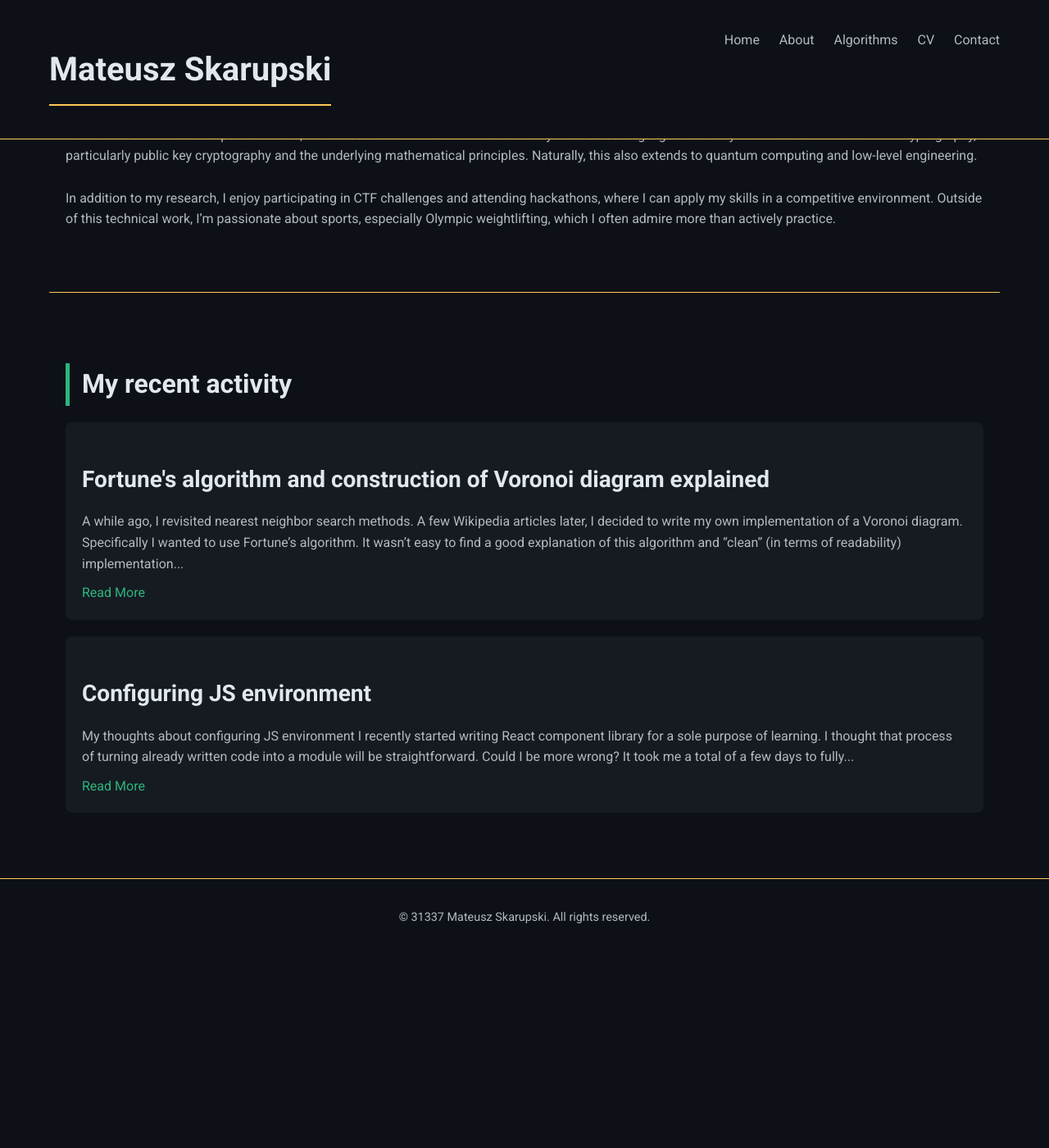
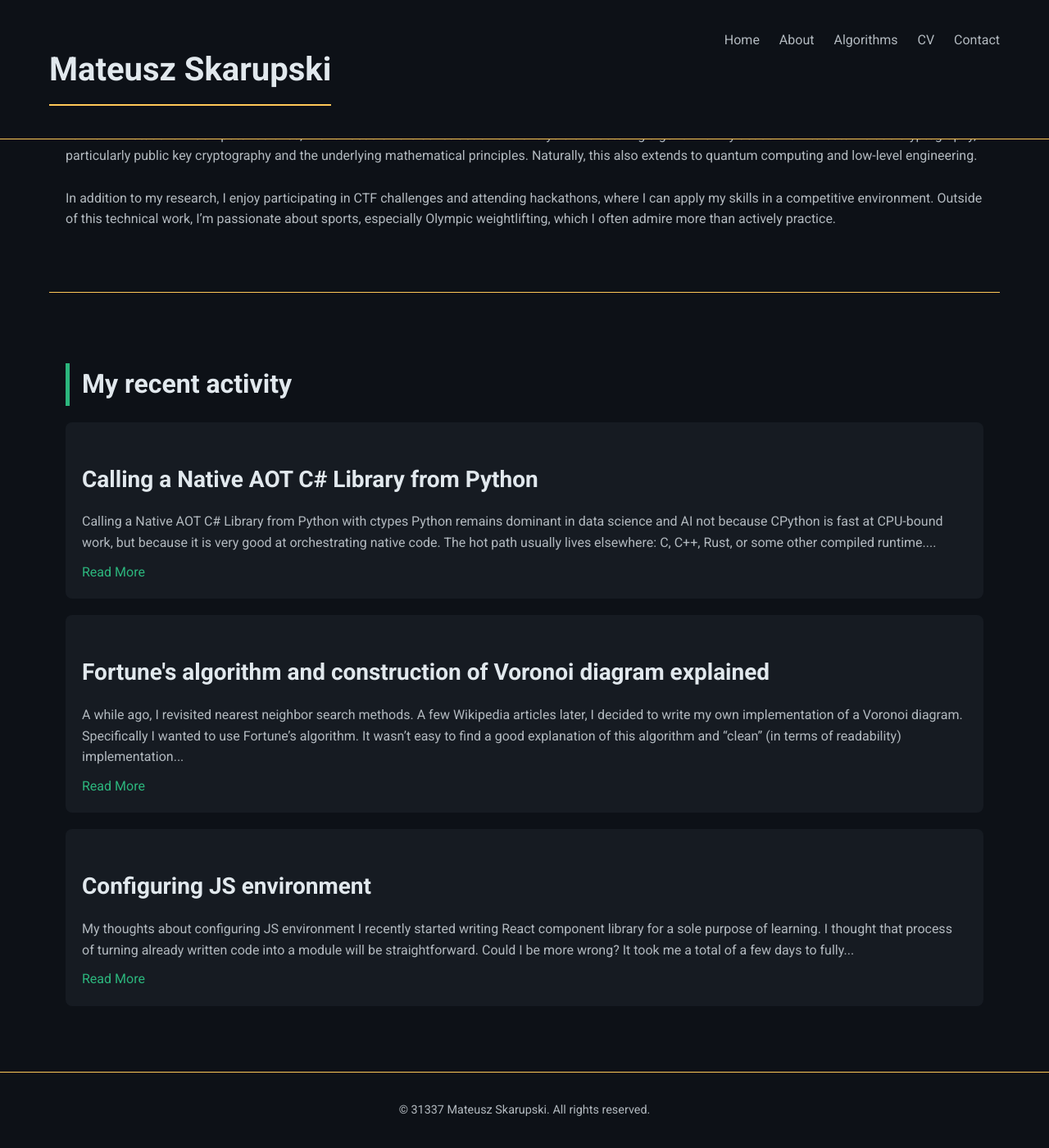
Before and after one commit to Skaipi/skaipi.github.io, a Jekyll site: the page built from index.html, in a window 1280 px wide and 1400 px high, scrolled down 603 px. Shown: the whole window at 82% size. Built offline with Jekyll 4.4.1, drawn with Linux system fonts in a browser that asks for light colours; before the commit the page ends 1767 px from its top, so only the background shows below that; part of the change alters nothing that is shown.

Commit message:
Add C# -> Python bindings tutorial post

````diff
--- /dev/null
+++ b/_posts/2026-06-19-Calling a Native AOT C# Library from Python.md
@@ -0,0 +1,349 @@
+---
+title: Calling a Native AOT C# Library from Python
+layout: markdown_post
+---
+# Calling a Native AOT C# Library from Python with ctypes
+Python remains dominant in data science and AI not because CPython is fast at CPU-bound work, but because it is very good at orchestrating native code. The hot path usually lives elsewhere: C, C++, Rust, or some other compiled runtime. Python stays in control, while the expensive work happens behind a narrow ABI boundary. Native Ahead of Time (AOT) compilation makes C# a credible option for that role as well: it can publish a self-contained shared library, and methods marked with `UnmanagedCallersOnly` plus a non-null `EntryPoint` are emitted as native exports. On the Python side, functions loaded through `ctypes.CDLL` use the C calling convention and release the GIL for the duration of the foreign call.
+
+This article shows how to expose a small C ABI from C# and call it from Python with `ctypes`. The examples target .NET 9, but the design applies more broadly to Native AOT shared libraries. This article deliberately avoids hosting .NET from Python. It uses Native AOT to publish a small C ABI around managed implementation code. Examples presented below are purely pedagogical and provided "as is", without warranty of any kind.
+## Why this approach works
+CPython knows nothing about managed objects, generics, garbage collection, or .NET exception metadata. It understands native symbols, calling conventions, and raw memory. That is the level where the integration has to happen. Native AOT allows us to bridge .NET world with python contract by compiling reachable Intermediate Language (IL) into native code and producing a shared library that CPython code can load directly.
+
+There is one immediate constraint: the exported surface must actually look like native code. `UnmanagedCallersOnly` (a attribute that we will use extensively here) methods must be `static`, must not be called from managed code, must use only blittable arguments (those which have straightforward conversion between managed and unmanaged form), and must not be generic or be contained in a generic type. That is why a C ABI for Python is usually built from primitive scalars, pointers, opaque handles, and explicit status codes.
+## Build configuration
+A Native AOT library is published for a specific runtime identifier, so build commands should include a RID such as `win-x64`, `linux-x64`, or `osx-arm64`. For this workflow, use a shared library, not a static library. Static libraries are not officially supported by `ctypes`, and unloading a Native AOT shared library with `dlclose` or `FreeLibrary` is not supported either.
+
+A minimal project file looks like this:
+```xml
+<Project Sdk="Microsoft.NET.Sdk">
+  <PropertyGroup>
+    <TargetFramework>net9.0</TargetFramework>
+    <PublishAot>true</PublishAot>
+    <NativeLib>Shared</NativeLib>
+    <AllowUnsafeBlocks>true</AllowUnsafeBlocks>
+    <InvariantGlobalization>true</InvariantGlobalization>
+    <SelfContained>true</SelfContained>
+  </PropertyGroup>
+</Project>
+```
+Example publish command:
+```
+dotnet publish -c Release -r win-x64
+```
+## The ABI contract
+Before writing any code, define the contract. A workable contract for Python looks like this:
+- exported functions use `cdecl`
+- no managed exception is ever allowed to cross the native boundary
+- object state is represented by opaque (void) pointers
+- variable-sized results are allocated by the C# library and freed by a matching exported free function
+- failures are reported by integer status codes, with error text retrievable through a separate API
+The explicit `cdecl` is deliberate. `ctypes.CDLL` expects the standard C calling convention. Although x64 and ARM64 make `cdecl` and `stdcall` effectively interchangeable, we keep the calling convention explicit. `UnmanagedCallersOnly` also uses the default platform calling convention if `CallConvs` is omitted, so writing `CallConvCdecl` makes the boundary definition concrete instead of implicit.
+
+## Error reporting across the boundary
+The first rule of exported entry points is simple: do not throw. If an exception escapes an unmanaged boundary, you no longer have a well-defined interop contract. Every export should therefore be an exception barrier that converts failures into status codes and stores error text somewhere retrievable.
+
+A single global error string is not good enough. It breaks immediately under concurrent calls. A better minimal design is thread-local error storage, which maps naturally to the way `ctypes.CDLL` releases the GIL and allows multiple Python threads to call into native code at once.
+
+The following example uses a thread-local last-error buffer. A nice improvement over this example may address getting an error from a thread other than the one that made the failing call.
+```c#
+using System.Runtime.CompilerServices;
+using System.Runtime.InteropServices;
+using System.Text;
+
+public static unsafe class NativeApi
+{
+    [ThreadStatic]
+    private static string? s_lastError;
+
+    private static void ClearError() => s_lastError = null;
+
+    private static void SetError(Exception ex) => s_lastError = ex.ToString();
+
+    [UnmanagedCallersOnly(EntryPoint = "get_last_error_size", CallConvs = new[] { typeof(CallConvCdecl) })]
+    public static int GetLastErrorSize()
+    {
+        try
+        {
+            string s = s_lastError ?? string.Empty;
+            return Encoding.UTF8.GetByteCount(s) + 1; // null terminator
+        }
+        catch
+        {
+            return 0;
+        }
+    }
+
+    [UnmanagedCallersOnly(EntryPoint = "get_last_error_utf8", CallConvs = new[] { typeof(CallConvCdecl) })]
+    public static void GetLastErrorUtf8(byte* buffer, int bufferLen)
+    {
+        try
+        {
+            if (buffer == null || bufferLen <= 0)
+                return;
+
+            string s = s_lastError ?? string.Empty;
+            byte[] utf8 = Encoding.UTF8.GetBytes(s);
+
+            int written = Math.Min(utf8.Length, bufferLen - 1);
+            for (int i = 0; i < written; i++)
+                buffer[i] = utf8[i];
+
+            buffer[written] = 0;
+        }
+        catch
+        {
+            // Never throw across the unmanaged boundary.
+        }
+    }
+}
+```
+
+On the Python side:
+```python
+import ctypes as ct
+
+lib = ct.CDLL(dll_path)
+
+lib.get_last_error_size.restype = ct.c_int
+lib.get_last_error_size.argtypes = []
+
+lib.get_last_error_utf8.restype = None
+lib.get_last_error_utf8.argtypes = [ct.c_void_p, ct.c_int]
+
+def _last_error() -> str:
+    n = lib.get_last_error_size()
+    if n <= 1:
+        return ""
+    buf = ct.create_string_buffer(n)
+    lib.get_last_error_utf8(buf, len(buf))
+    return buf.value.decode("utf-8")
+```
+## Opaque handles for managed objects
+Python must not receive raw pointers to managed objects. The runtime is free to move managed objects, and Python has no idea what their layout means anyway. The usual pattern is to allocate a `GCHandle`, convert it to an integer-sized opaque handle, which is fancy name for a void pointer, and pass that handle across the ABI. The native caller treats it as an opaque token and gives it back on later calls.
+
+The important part is that the handle itself is the boundary object. It is not a pointer to the managed object. That distinction is what makes a normal `GCHandle` appropriate here.
+```c#
+using System.Runtime.CompilerServices;
+using System.Runtime.InteropServices;
+
+public sealed class SomeObject
+{
+    public int[] DoWork()
+    {
+        // Real implementation omitted.
+        return new[] { 1, 2, 3, 4 };
+    }
+}
+
+public static unsafe class NativeApi
+{
+    private static nint MakeHandle(SomeObject obj) =>
+        GCHandle.ToIntPtr(GCHandle.Alloc(obj, GCHandleType.Normal));
+
+    private static SomeObject GetRequired(nint handle)
+    {
+        if (handle == 0)
+            throw new ArgumentException("Handle is null.", nameof(handle));
+
+        GCHandle gch = GCHandle.FromIntPtr(handle);
+
+        if (gch.Target is not SomeObject obj)
+            throw new InvalidOperationException("Invalid handle.");
+
+        return obj;
+    }
+
+    [UnmanagedCallersOnly(EntryPoint = "create", CallConvs = new[] { typeof(CallConvCdecl) })]
+    public static nint Create()
+    {
+        try
+        {
+            SomeObject obj = new();
+            ClearError();
+            return MakeHandle(obj);
+        }
+        catch (Exception ex)
+        {
+            SetError(ex);
+            return 0;
+        }
+    }
+
+    [UnmanagedCallersOnly(EntryPoint = "destroy", CallConvs = new[] { typeof(CallConvCdecl) })]
+    public static int Destroy(nint handle)
+    {
+        try
+        {
+            if (handle == 0)
+            {
+                ClearError();
+                return 0;
+            }
+
+            GCHandle gch = GCHandle.FromIntPtr(handle);
+            gch.Free();
+
+            ClearError();
+            return 0;
+        }
+        catch (Exception ex)
+        {
+            SetError(ex);
+            return -1;
+        }
+    }
+}
+```
+Python binding:
+```python
+lib.create.restype = ct.c_void_p
+lib.create.argtypes = []
+
+lib.destroy.restype = ct.c_int
+lib.destroy.argtypes = [ct.c_void_p]
+
+def _check(status: int) -> None:
+    if status != 0:
+        raise RuntimeError(_last_error() or "Native call failed")
+
+handle = lib.create()
+if not handle:
+    raise RuntimeError(_last_error() or "create() failed")
+```
+## Returning variable-sized results
+The first nontrivial ABI case is caller-visible allocation: Python needs both a pointer and a length, and the C# library must also provide the matching deallocator. We do not return a borrowed pointer into managed memory. Also we do not assume Python can free memory allocated by some unrelated runtime. We instead allocate unmanaged memory in the C# library, return the pointer and element count, and export a matching free function from the same library. It is crucial that memory should be released by the same library that allocated it.
+
+The implementation below does three things explicitly:
+ - validates output pointers
+ - zeroes outputs on failure
+ - frees partially allocated memory in the catch path
+
+Note that it still makes a room for double destroy and use after free. Additionally, `GCHandle.FromIntPtr(handle)` cannot validate that the handle is still valid or that it originated from its library.
+
+```c#
+using System.Runtime.CompilerServices;
+using System.Runtime.InteropServices;
+
+public static unsafe class NativeApi
+{
+    [UnmanagedCallersOnly(EntryPoint = "do_work", CallConvs = new[] { typeof(CallConvCdecl) })]
+    public static int DoWork(nint handle, int** outResults, int* outCount)
+    {
+        int* results = null;
+
+        try
+        {
+            if (outResults == null || outCount == null)
+                throw new ArgumentNullException("Output pointers must be non-null.");
+
+            *outResults = null;
+            *outCount = 0;
+
+            SomeObject obj = GetRequired(handle);
+            int[] managed = obj.DoWork();
+
+            int n = managed.Length;
+            if (n == 0)
+            {
+                ClearError();
+                return 0;
+            }
+
+            nuint bytes = checked((nuint)n * (nuint)sizeof(int));
+            results = (int*)Marshal.AllocHGlobal((nint)bytes);
+
+            for (int i = 0; i < n; i++)
+                results[i] = managed[i];
+
+            *outResults = results;
+            *outCount = n;
+
+            ClearError();
+            return 0;
+        }
+        catch (Exception ex)
+        {
+            if (results != null)
+                Marshal.FreeHGlobal((nint)results);
+
+            if (outResults != null)
+                *outResults = null;
+
+            if (outCount != null)
+                *outCount = 0;
+
+            SetError(ex);
+            return -1;
+        }
+    }
+
+    [UnmanagedCallersOnly(EntryPoint = "free_results", CallConvs = new[] { typeof(CallConvCdecl) })]
+    public static void FreeResults(void* resultsArray)
+    {
+        try
+        {
+            if (resultsArray != null)
+                Marshal.FreeHGlobal((nint)resultsArray);
+        }
+        catch
+        {
+            // Never throw across the unmanaged boundary.
+        }
+    }
+}
+```
+
+Python side:
+```python
+IntArrayPtr = ct.POINTER(ct.c_int)
+
+lib.do_work.restype = ct.c_int
+lib.do_work.argtypes = [
+    ct.c_void_p,                # handle
+    ct.POINTER(IntArrayPtr),    # outResults
+    ct.POINTER(ct.c_int),       # outCount
+]
+
+lib.free_results.restype = None
+lib.free_results.argtypes = [ct.c_void_p]
+
+def do_work(handle: int) -> list[int]:
+    results = IntArrayPtr()
+    count = ct.c_int()
+
+    _check(lib.do_work(handle, ct.byref(results), ct.byref(count)))
+
+    try:
+        if not results or count.value == 0:
+            return []
+
+        return [results[i] for i in range(count.value)]
+    finally:
+        if results:
+            lib.free_results(ct.cast(results, ct.c_void_p))
+```
+A complete use site now looks like this:
+```python
+try:
+    handle = lib.create()
+    if not handle:
+        raise RuntimeError(_last_error() or "create() failed")
+
+    values = do_work(handle)
+    print(values)
+finally:
+    if 'handle' in locals() and handle:
+        _check(lib.destroy(handle))
+```
+## Concurrency and callbacks
+This model works well for compute-oriented request/response APIs. It is less trivial when callbacks enter the stage. A plain `ctypes.CDLL` call releases the GIL while native code runs, which is exactly what you want for CPU-bound work. But if your native library later calls back into Python from a thread that Python did not create, `ctypes` will create a new dummy Python thread on each callback invocation. That behavior is correct, but it means thread-local Python state does not survive across those callback invocations in the way you would expect. If you need callbacks, design that path separately and conservatively.
+## Open directions
+The rules above may be considered (by me) dull, boring, and mechanical. That is a sign they should eventually be generated, not hand-written for every library.
+
+A useful next step would be a binding tool for C# Native AOT that plays a role similar to nanobind in the C++ ecosystem. Such a tool could emit a wrapper around library with all necessary annotations and management policies.
+
+The hard part is not producing a callable symbol. The hard part is making the generated inspectable, and difficult to misuse. A good generator should therefore treat ABI shape as the primary artifact, with both the C# exports and Python wrapper derived from the same contract.
+## Conclusion
+Using Native AOT C# as a Python-facing native library is entirely practical. The combination works because the two sides only meet at a C ABI boundary: Native AOT emits a self-contained shared library with exported entry points, and `ctypes` can load and call those exports directly. The hard part is not getting the first call to work. The hard part is defining a boundary that remains correct under failure, concurrency, and repeated use.
+
+With a narrow ABI, C# becomes one more compiled implementation option behind a Python API. The hard part is not the call itself, it is preserving ownership, errors, and versioning across the boundary.
--- /dev/null
+++ b/_sass/_syntax.scss
@@ -0,0 +1,47 @@
+.post {
+
+    .highlight pre {
+        background: #161b22;
+        border: 1px solid rgba(255, 200, 87, 0.25);
+        border-radius: 8px;
+        overflow-x: auto;
+    }
+
+    code {
+        font-family: "SFMono-Regular", Consolas, "Liberation Mono", monospace;
+    }
+
+    p code,
+    li code {
+        color: #ffc857;
+        background: rgba(255, 200, 87, 0.12);
+        padding: 0.15rem 0.35rem;
+        border-radius: 4px;
+    }
+}
+
+.highlight {
+    .k {
+        color: #ff7b72;
+    }
+
+    .s {
+        color: #a5d6ff;
+    }
+
+    .c {
+        color: #8b949e;
+    }
+
+    .nf {
+        color: #d2a8ff;
+    }
+
+    .nc {
+        color: #ffa657;
+    }
+
+    .mi {
+        color: #79c0ff;
+    }
+}
--- a/css/styles.scss
+++ b/css/styles.scss
@@ -1,6 +1,7 @@
 ---
 ---
 @import "inputs";
+@import "syntax";
 
 *,
 *::before,
````
